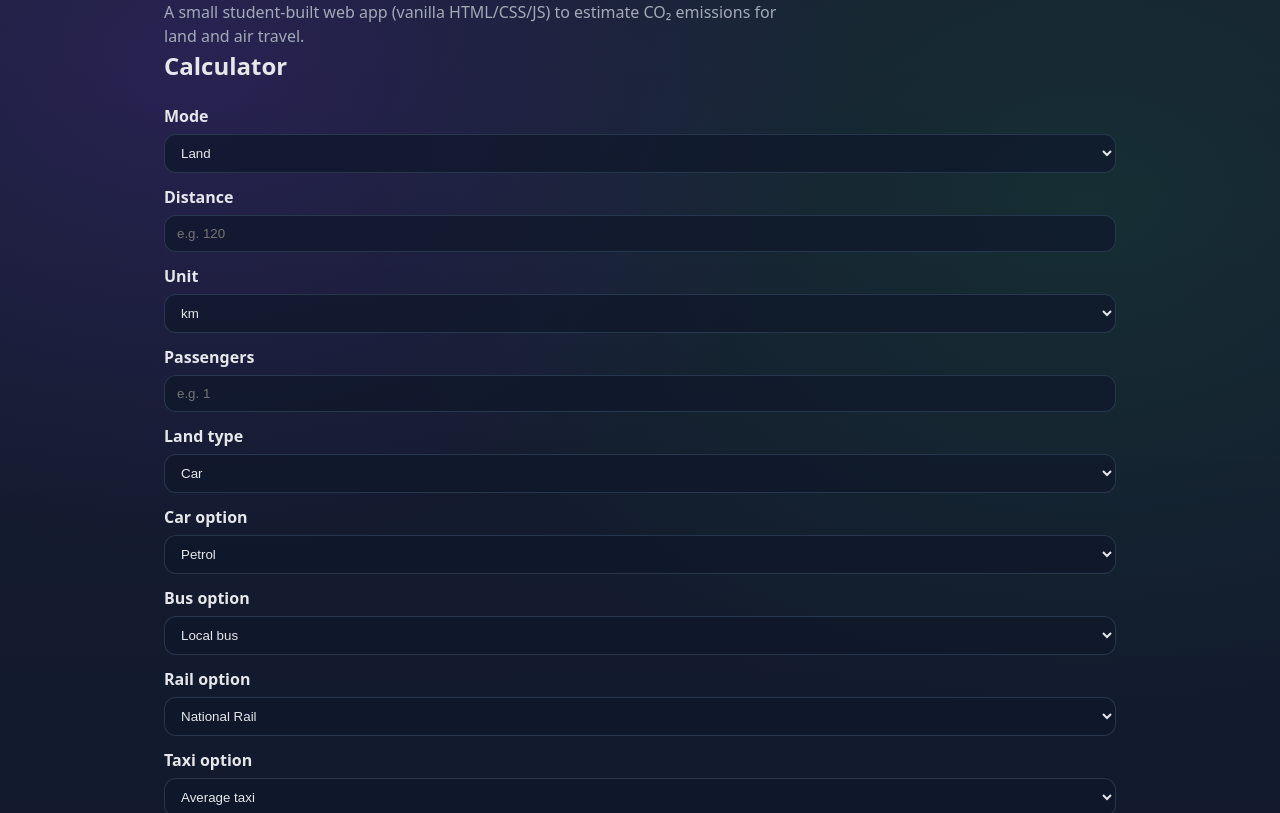
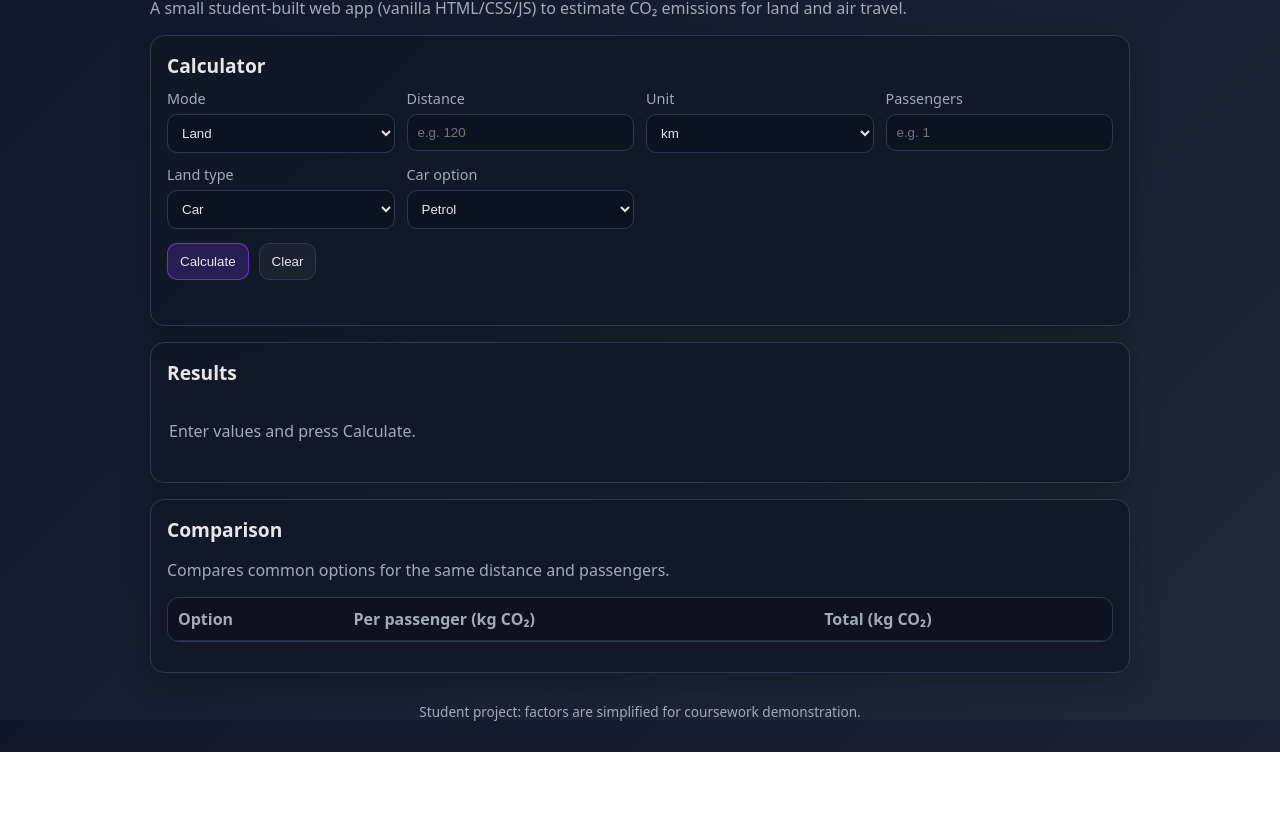
Before and after one commit to dhi-verma/dft-travel-carbon-app, a website: page index.html in a window 1280 px wide. Shown: the part 80-893 px from the top of the page. After the commit the page ends 832 px from the top, so only its background shows below. Drawn offline with Linux system fonts and the light colour scheme.

Commit message:
Update styles.css

```diff
--- a/styles.css
+++ b/styles.css
@@ -1,227 +1,181 @@
 :root{
-  --bg:#0f172a;               /* slightly lighter background */
-  --panel:#111827;
+  --bg1:#0f172a;
+  --bg2:#1f2937;
+  --card:#111827;
+  --border:#2b3a52;
   --text:#e5e7eb;
   --muted:#a3aab8;
-  --border:#2b3a52;
   --accent:#7c3aed;
-  --good:#22c55e;
-  --danger:#ef4444;
-  --shadow:0 10px 30px rgba(0,0,0,.28);
-  --radius:16px;
 }
 
-*{
-  box-sizing:border-box;
-}
+*{ box-sizing:border-box; }
+html,body{ height:100%; }
 
 body{
   margin:0;
-  font-family:system-ui,-apple-system,Segoe UI,Roboto,Helvetica,Arial;
-  background:
-    radial-gradient(1200px 900px at 15% 10%, rgba(124,58,237,.18), transparent 55%),
-    radial-gradient(1200px 900px at 85% 20%, rgba(34,197,94,.10), transparent 60%),
-    linear-gradient(180deg, rgba(255,255,255,.03), rgba(255,255,255,0)),
-    var(--bg);
+  font-family: system-ui, -apple-system, Segoe UI, Roboto, Arial, sans-serif;
   color:var(--text);
-  line-height:1.5;
-  padding-bottom:0;
+  background: linear-gradient(135deg, var(--bg1), var(--bg2));
 }
 
 .container{
-  max-width:1000px;
-  margin:0 auto;
-  padding:24px;
+  width:min(980px, 92vw);
+  margin: 32px auto;
+  display:flex;
+  flex-direction:column;
+  gap:16px;
 }
 
-main.container{
-  padding-bottom:0;
+.header h1{
+  margin:0 0 6px 0;
+  font-size: 1.8rem;
 }
-
-h1{
-  margin:0 0 8px;
-  font-size:2rem;
-}
-
-h2{
-  margin-top:0;
-}
-
 .subtitle{
   margin:0;
   color:var(--muted);
-  max-width:70ch;
 }
 
-.small{
-  font-size:0.9rem;
+.card{
+  background: rgba(17,24,39,0.92);
+  border:1px solid var(--border);
+  border-radius: 14px;
+  padding: 16px;
+  box-shadow: 0 10px 30px rgba(0,0,0,0.25);
 }
 
-.panel{
-  background:linear-gradient(
-    180deg,
-    rgba(255,255,255,.04),
-    rgba(255,255,255,.015)
-  );
-  border:1px solid var(--border);
-  border-radius:var(--radius);
-  box-shadow:var(--shadow);
-  padding:18px;
-  margin:18px 0;
+.card h2{
+  margin:0 0 10px 0;
+  font-size: 1.2rem;
 }
 
-.panel-head{
-  display:flex;
-  justify-content:space-between;
-  align-items:center;
-  gap:12px;
+.grid{
+  display:grid;
+  grid-template-columns: repeat(4, 1fr);
+  gap: 12px;
 }
 
-.subpanel{
-  padding:12px;
-  border:1px dashed rgba(163,170,184,.35);
-  border-radius:12px;
-  background:rgba(17,24,39,.45);
-  margin-top:8px;
+@media (max-width: 820px){
+  .grid{ grid-template-columns: 1fr 1fr; }
 }
 
-.field{
-  display:flex;
-  flex-direction:column;
-  gap:6px;
-  margin-bottom:12px;
+@media (max-width: 480px){
+  .grid{ grid-template-columns: 1fr; }
 }
 
-label{
-  font-weight:600;
+.field label{
+  display:block;
+  font-size: 0.9rem;
+  margin-bottom: 6px;
+  color: var(--muted);
 }
 
-input,
-select{
-  padding:10px 12px;
-  border-radius:12px;
-  border:1px solid rgba(43,58,82,.9);
-  background:rgba(15,23,42,.7);
-  color:var(--text);
+.field input,
+.field select{
+  width:100%;
+  padding:10px 10px;
+  border-radius: 10px;
+  border:1px solid var(--border);
+  background: #0b1220;
+  color: var(--text);
+  outline:none;
 }
 
-input:focus,
-select:focus{
-  outline:2px solid rgba(124,58,237,.45);
-  outline-offset:2px;
+.field input:focus,
+.field select:focus{
+  border-color: rgba(124,58,237,0.75);
 }
 
-.help{
-  color:var(--muted);
-  font-size:0.9rem;
-}
-
-.stack{
-  display:flex;
-  flex-direction:column;
-  gap:8px;
-}
-
-.grid-2{
-  display:grid;
-  gap:14px;
-  grid-template-columns:repeat(2,minmax(0,1fr));
-}
-
-@media(max-width:720px){
-  .grid-2{
-    grid-template-columns:1fr;
-  }
-}
+.section{ margin-top: 12px; }
 
 .actions{
   display:flex;
   gap:10px;
-  flex-wrap:wrap;
-  margin-top:8px;
+  margin-top: 14px;
 }
 
 .btn{
-  border:1px solid rgba(124,58,237,.5);
-  background:rgba(124,58,237,.22);
-  color:var(--text);
-  padding:10px 16px;
-  border-radius:999px;
+  padding: 10px 12px;
+  border-radius: 10px;
+  border:1px solid rgba(124,58,237,0.8);
+  background: rgba(124,58,237,0.22);
+  color: var(--text);
   cursor:pointer;
-  font-weight:600;
 }
 
-.btn:hover{
-  background:rgba(124,58,237,.32);
+.btn:hover{ background: rgba(124,58,237,0.32); }
+
+.btn.secondary{
+  border-color: var(--border);
+  background: rgba(255,255,255,0.04);
 }
 
-.btn:disabled{
-  opacity:.5;
-  cursor:not-allowed;
+.btn.secondary:hover{
+  background: rgba(255,255,255,0.08);
 }
 
-.btn-secondary{
-  border-color:rgba(34,197,94,.55);
-  background:rgba(34,197,94,.18);
+.error{
+  margin: 10px 0 0 0;
+  color: #fca5a5;
+  min-height: 1.2em;
 }
 
-.btn-secondary:hover{
-  background:rgba(34,197,94,.28);
+.hidden{ display:none; }
+
+.results{
+  padding: 8px 2px;
 }
 
-.btn-secondary:disabled{
-  background:rgba(34,197,94,.10);
-  border-color:rgba(34,197,94,.25);
+.kpi{
+  display:flex;
+  flex-wrap:wrap;
+  gap:14px;
+  margin-top: 6px;
 }
 
-.btn-secondary:not(:disabled){
-  background:rgba(34,197,94,.22);
-  border-color:rgba(34,197,94,.60);
+.kpiBox{
+  border: 1px solid var(--border);
+  border-radius: 12px;
+  padding: 10px 12px;
+  background: rgba(255,255,255,0.03);
+  min-width: 220px;
 }
 
-.btn-ghost{
-  border-color:rgba(163,170,184,.35);
-  background:transparent;
+.kpiBox .label{
+  color: var(--muted);
+  font-size: 0.85rem;
 }
 
-.btn-ghost:hover{
-  background:rgba(163,170,184,.10);
+.kpiBox .value{
+  font-size: 1.25rem;
+  margin-top: 4px;
 }
 
-.alert{
-  margin-top:14px;
-  padding:12px 14px;
-  border-radius:12px;
-  border:1px solid rgba(239,68,68,.5);
-  background:rgba(239,68,68,.14);
-}
-
-.muted{
-  color:var(--muted);
-}
-
-.table-wrap{
+.tableWrap{
   overflow:auto;
-  border-radius:12px;
-  border:1px solid rgba(43,58,82,.9);
+  border-radius: 12px;
+  border:1px solid var(--border);
+  margin-top: 10px;
 }
 
 .table{
   width:100%;
-  border-collapse:collapse;
-  min-width:680px;
-  background:rgba(15,23,42,.65);
+  border-collapse: collapse;
+  min-width: 520px;
+  background: rgba(0,0,0,0.08);
 }
 
-.table th,
-.table td{
-  padding:10px 12px;
-  border-bottom:1px solid rgba(43,58,82,.7);
+.table th, .table td{
+  padding: 10px 10px;
+  border-bottom: 1px solid rgba(43,58,82,0.7);
   text-align:left;
-  vertical-align:top;
 }
 
 .table th{
-  color:var(--muted);
-  font-weight:700;
+  color: var(--muted);
+  font-weight: 600;
+  background: rgba(0,0,0,0.18);
 }
+
+.muted{ color: var(--muted); }
+.tiny{ font-size: 0.85rem; }
+.footer{ text-align:center; }
```
